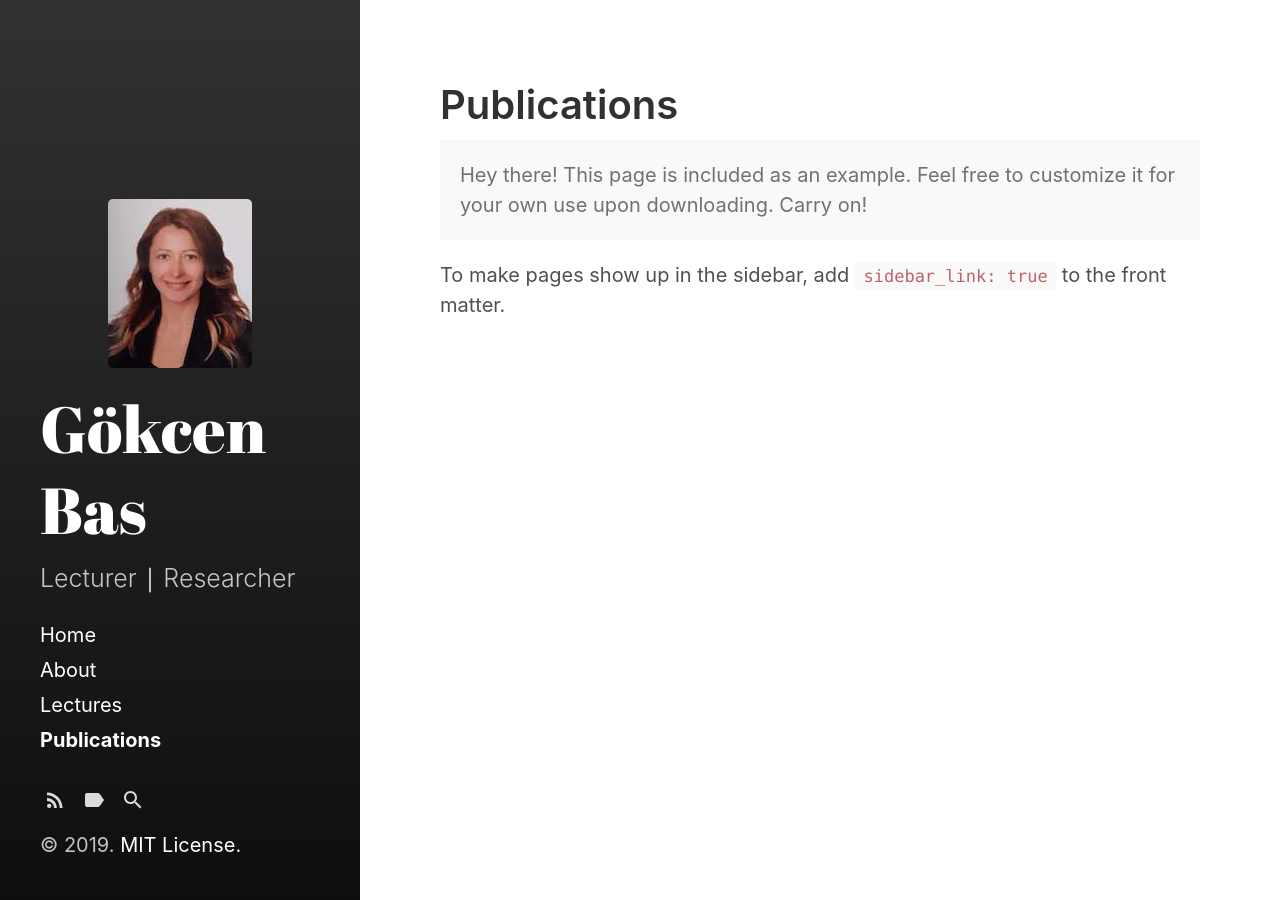
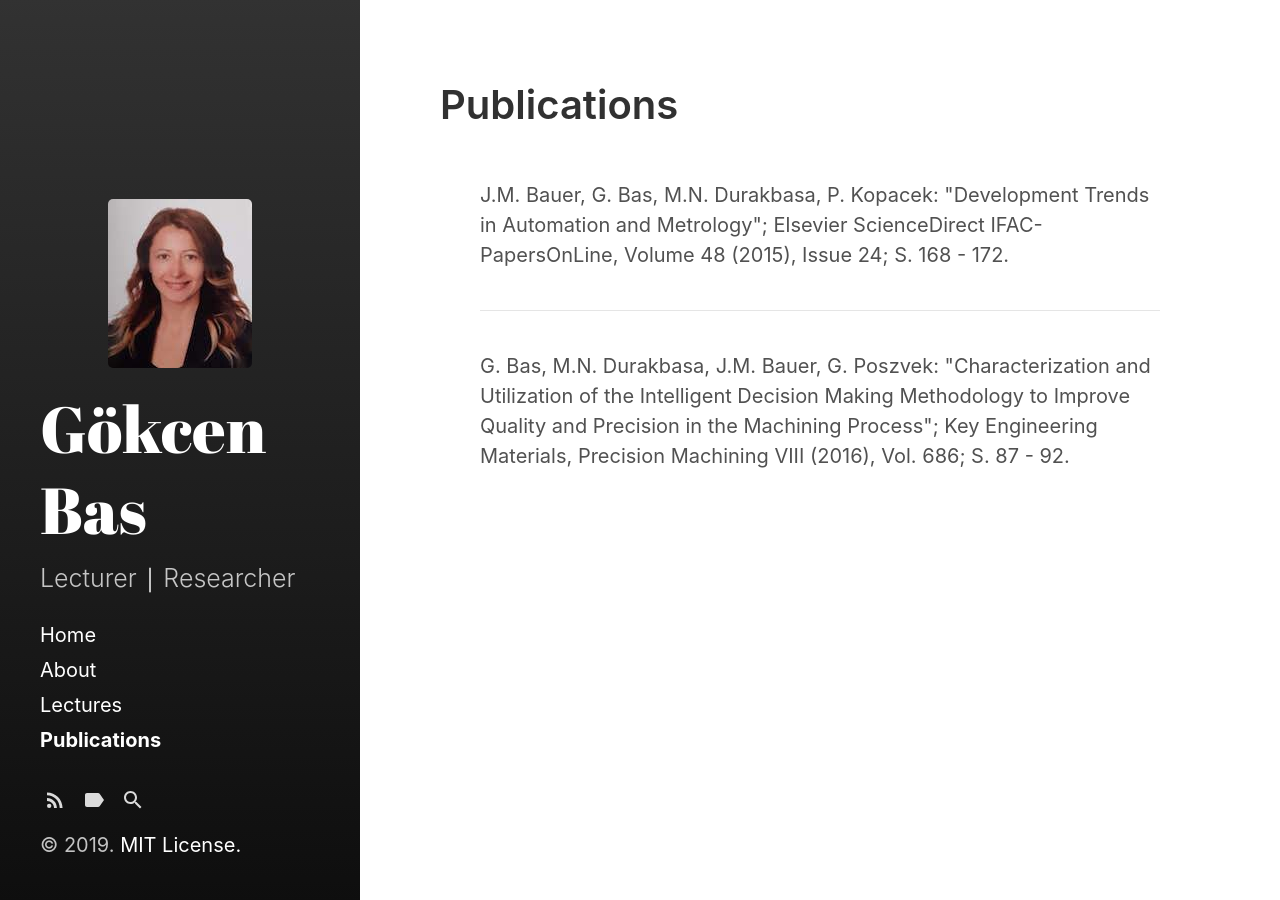
Before and after one commit to Budhaditya1/budhaditya1.github.io, a Jekyll site: the page built from publications.md, in a window 1280 px wide. Built offline with Jekyll 4.4.1, drawn with Linux system fonts in a browser that asks for light colours.

Commit message:
Update publications.md

```diff
--- a/publications.md
+++ b/publications.md
@@ -3,11 +3,19 @@ layout: page
 title: Publications
 sidebar_link: true
 ---
+<div class="content">
+  <article class="post-body">
+J.M. Bauer, G. Bas, M.N. Durakbasa, P. Kopacek:
+"Development Trends in Automation and Metrology";
+Elsevier ScienceDirect IFAC-PapersOnLine, Volume 48 (2015), Issue 24; S. 168 - 172.
+</article>
 
-<p class="message">
-  Hey there! This page is included as an example. Feel free to customize it
-  for your own use upon downloading. Carry on!
-</p>
+<article class="post-body">
+  <div style="display: inline"><div style="display: inline" data-badge-type="donut" data-doi="10.1007/978-3-030-31343-2_6" data-hide-no-mentions="true" class="altmetric-embed"></div>G. Bas, M.N. Durakbasa, J.M. Bauer, G. Poszvek:
+"Characterization and Utilization of the Intelligent Decision Making Methodology to Improve Quality and Precision in the Machining Process";
+  Key Engineering Materials, Precision Machining VIII (2016), Vol. 686; S. 87 - 92.
+  <span class="__dimensions_badge_embed__" data-doi="10.1007/978-3-030-31343-2_6" data-style="small_rectangle"></span>
+  </div>
+</article>
 
-To make pages show up in the sidebar, add `sidebar_link: true` to the front
-matter.
+  </div>
```
